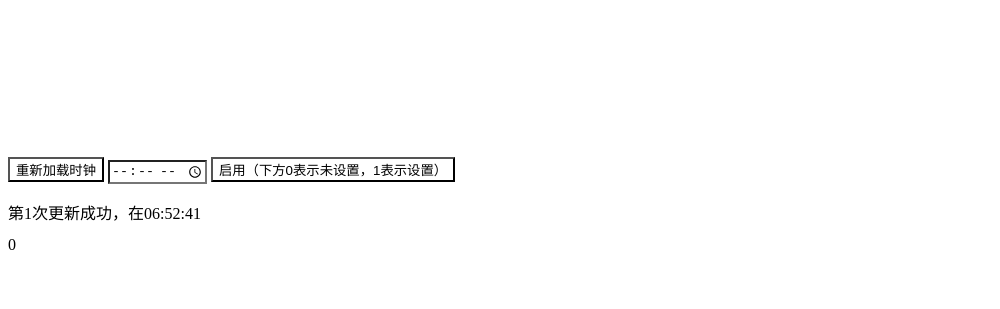
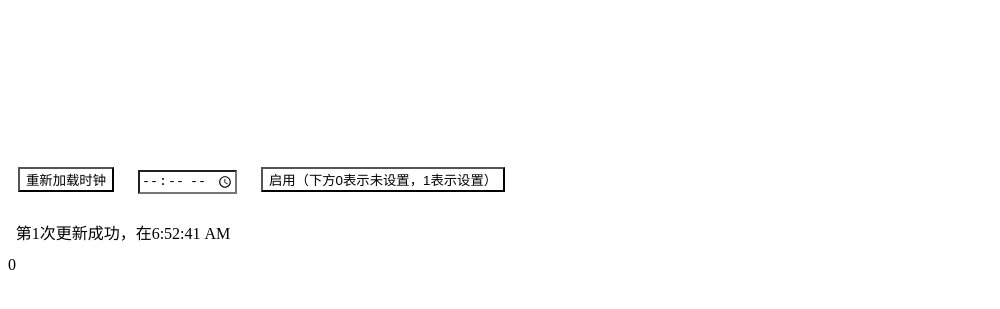
Before and after one commit to egggyy/time, a plain HTML site: page index.html in a window 1280 px wide. Both pictures are taken after a click on the button "重新加载时钟". Shown: the part 347-656 px from the top of the page, without its empty margins (0-1000 px from the left). Drawn offline with Linux system fonts and the light colour scheme; a web font is replaced by a local one.

Commit message:
Update index.html
COOL!We update some new things!

```diff
--- a/index.html
+++ b/index.html
@@ -1,102 +1,104 @@
 <!DOCTYPE HTML>
-<html lang="ch">
+<html lang="zh">
 <head>
-		<title>time</title>
-		<meta charset="utf-8">
-	</head>
+    <title>时钟</title>
+    <meta charset="UTF-8">
     <style>
         @font-face {
-            	font-family: 'eggy_font';
-            	src: url('eggy_font.ttf');
+            font-family: 'EggyFont';
+            src: url('eggy font.ttf') format('truetype'); /* 引入字体文件 */
         }
+
         #timePar {
             font-size: 10em;
-            	font-family: 'eggy_font', sans-serif;
+            font-family: 'EggyFont', sans-serif; /* 使用自定义字体 */
+            text-align: center;
+        }
+
+        button, input {
+            background-color: white;
+            margin: 10px;
+        }
+
+        .hover {
+            background-color: skyblue;
+        }
+
+        #show {
+            width: 230px;
+            height: 20px;
             text-align: center;
         }
     </style>
-	<body onload="doStartClock();">
+</head>
+<body>
     <p id="timePar"></p>
-		<button id="button"style="background-color:white;" onmouseover="whenOnMouseOver('button');" onmouseout="whenOnMouseOut('button');" onclick="doClockTickAgain();">重新加载时钟</button>
-		<input type="time" id="input" style="background-color:white;" onmouseover="whenOnMouseOver('input');" onmouseout="whenOnMouseOut('input');"></input>
-		<button id="button2" style="background-color:white;" onmouseover="whenOnMouseOver('button2');" onmouseout="whenOnMouseOut('button2');" onclick="doTX();">启用（下方0表示未设置，1表示设置）</button>
-		<div style="width:230px;height:20px;">
-			<p id="show" onmouseover="whenOnMouseOver('show');" onmouseout="whenOnMouseOut('show');"> </p>
+    <button id="reloadButton">重新加载时钟</button>
+    <input type="time" id="input">
+    <button id="toggleButton">启用（下方0表示未设置，1表示设置）</button>
+    <div>
+        <p id="show"></p>
     </div>
     <p id="write">0</p>
-	</body>
+
     <script>
-			var TXTrueOrFalse = 0;
-			var sdgxnum = 1
-			function doStartClock(){
-				setInterval(doClockTick,1);
+        let TXTrueOrFalse = 0;
+        let sdgxnum = 1;
+
+        function doStartClock() {
+            setInterval(doClockTick, 1000); // 每秒更新
         }
-			function doClockTick(){
-				var inputSetTime = document.getElementById("input");
 
-				var trueOrFalse = document.getElementById("write");
-				var TXTrueOrFalse = trueOrFalse.textContent;
+        function doClockTick() {
+            const currentDate = new Date();
+            const hours = String(currentDate.getHours()).padStart(2, '0');
+            const mins = String(currentDate.getMinutes()).padStart(2, '0');
+            const secs = String(currentDate.getSeconds()).padStart(2, '0');
+            const timeString = `${hours}:${mins}:${secs}`;
+            document.getElementById("timePar").textContent = timeString;
 
-				var currentDate = new Date();
-				var hours = currentDate.getHours();
-				var mins = currentDate.getMinutes();
-				var secs = currentDate.getSeconds();
-				hours = (hours < 10 ? "0" : "") + hours;
-        		    	mins = (mins < 10 ? "0" : "") + mins;
-            			secs = (secs < 10 ? "0" : "") + secs;
-				var timeString = hours+":"+mins+":"+secs;
-				var outputElement = document.getElementById("timePar");
-				outputElement.textContent = timeString;
-
-
-				if (TXTrueOrFalse == 1){
-					var setTime = input.value;
-					var nowTime = hours+":"+mins;
-					if (setTime === nowTime){
-						alert("时间到!!!");
-						trueOrFalse.textContent = "0";
-					}
-				console.log("时间刷新");
+            // 判断时间到达
+            if (TXTrueOrFalse == 1) {
+                const setTime = document.getElementById("input").value;
+                if (`${hours}:${mins}` === setTime) {
+                    showFeedback("时间到!!!");
+                    TXTrueOrFalse = 0; // 重置状态
+                    document.getElementById("write").textContent = "0";
                 }
             }
-			function whenOnMouseOver(id){
-				var output = document.getElementById(id);
-				output.style=("background-color:skyblue;");
-				console.log("有一个id为"+id+"改变颜色为SKYBLUE");
         }
-			function whenOnMouseOut(id){
-				var output = document.getElementById(id);
-				output.style=("background-color:white;");
-				console.log("有一个id为"+id+"改变颜色为WHITE");
+
+        function showFeedback(message) {
+            const outputElement = document.getElementById("show");
+            outputElement.textContent = message;
+            setTimeout(() => {
+                outputElement.textContent = ''; // 清除反馈消息
+            }, 3000); // 3秒后自动清除
         }
-			function doClockTickAgain(){
+
+        document.getElementById("reloadButton").addEventListener("click", () => {
             doClockTick();
-				var currentDate = new Date();
-				var hours = currentDate.getHours();
-				var mins = currentDate.getMinutes();
-				var secs = currentDate.getSeconds();
-				hours = (hours < 10 ? "0" : "") + hours;
-        		    	mins = (mins < 10 ? "0" : "") + mins;
-            			secs = (secs < 10 ? "0" : "") + secs;
-				var timeString = "第"+sdgxnum+"次更新成功，在"+hours+":"+mins+":"+secs;
-				var outputElement = document.getElementById("show");
-				outputElement.textContent = timeString;
-				sdgxnum = sdgxnum + 1;
-				console.log("更新了一次时间");
-			}
-			function doTX(){
-				var trueOrFalse = document.getElementById("write");
-				var TXTrueOrFalse = trueOrFalse.textContent;
-				if (TXTrueOrFalse == 1){
-					trueOrFalse.textContent = "0";
-					alert("取消成功！");
-					console.log("取消了设置");
-				} else{
-					trueOrFalse.textContent = "1";
-					alert("设置成功！");
-					console.log("设置了");
-				}
-				console.log("设置值被更改");
-			}
+            const currentDate = new Date();
+            const timeString = `第${sdgxnum++}次更新成功，在${currentDate.toLocaleTimeString()}`;
+            showFeedback(timeString);
+        });
+
+        document.getElementById("toggleButton").addEventListener("click", () => {
+            TXTrueOrFalse = TXTrueOrFalse === 1 ? 0 : 1;
+            const message = TXTrueOrFalse === 1 ? "设置成功！" : "取消成功！";
+            showFeedback(message);
+            document.getElementById("write").textContent = TXTrueOrFalse;
+        });
+
+        // 鼠标悬停效果
+        const elements = [document.getElementById("reloadButton"), document.getElementById("toggleButton"), document.getElementById("input")];
+        elements.forEach(el => {
+            el.addEventListener("mouseover", () => el.classList.add("hover"));
+            el.addEventListener("mouseout", () => el.classList.remove("hover"));
+        });
+
+        // 初始化时钟
+        doStartClock();
     </script>
+</body>
 </html>
```
Lines whose indentation alone changed are shown as unchanged.
